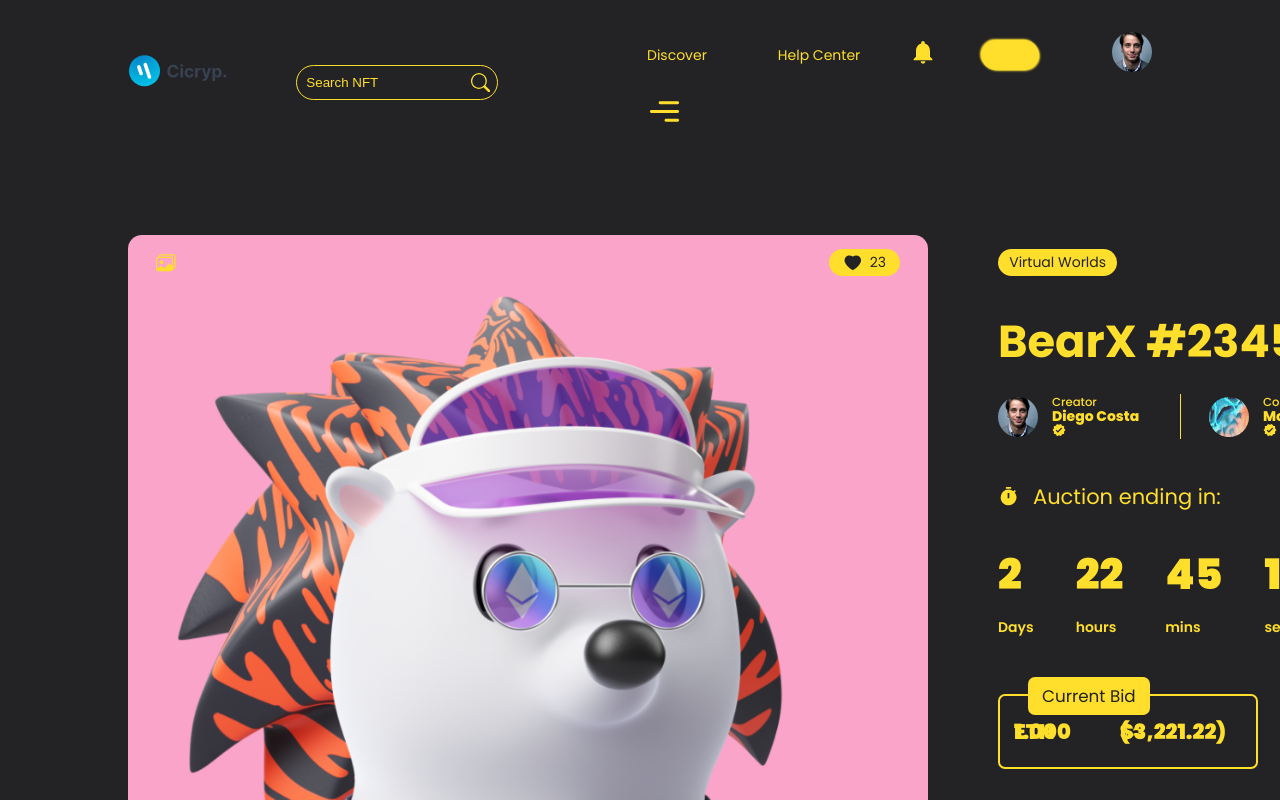
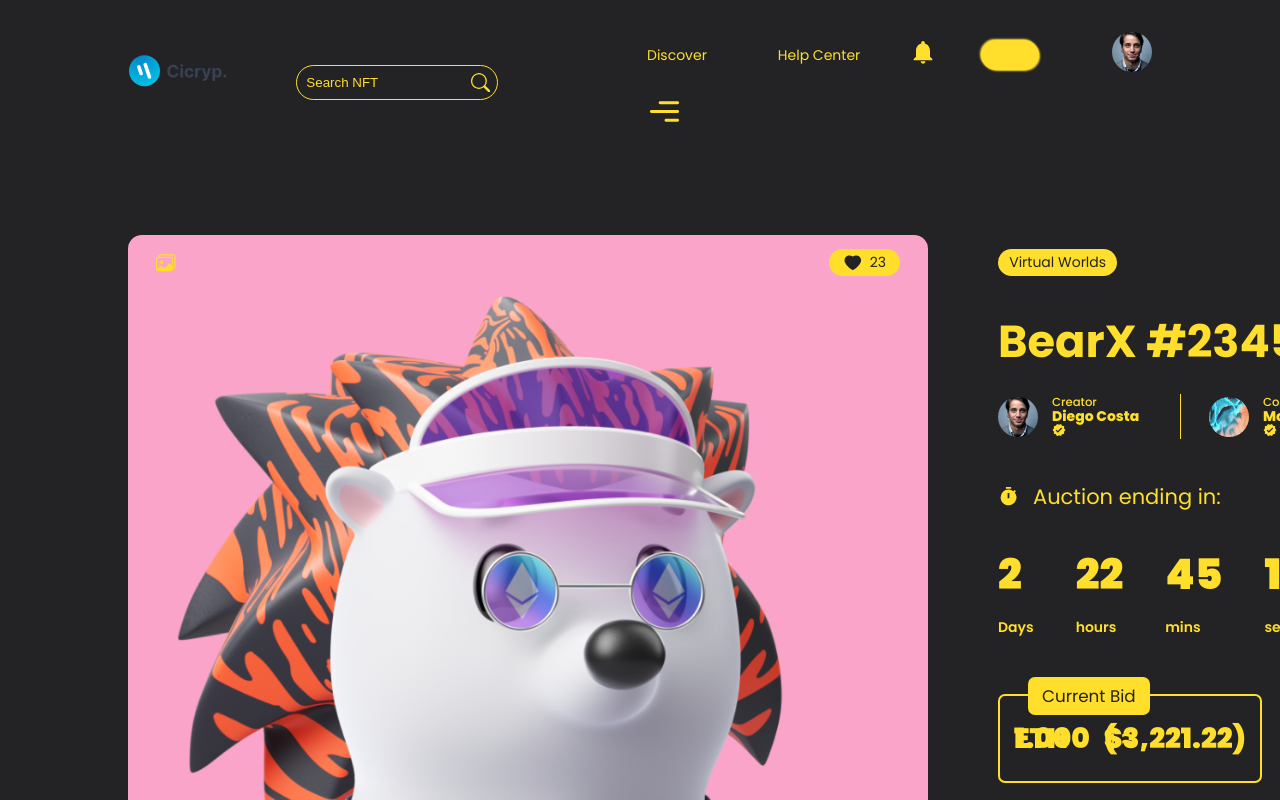
Before and after one commit to debadityasingh8972/nft-marketplace-demo, a Next.js app: page /NFT-details in a window 1280 px wide. Shown: the top 800 px of the page. Built offline with nearby package versions, Linux system fonts and the light colour scheme.

Commit message:
nft details stylling updated

```diff
--- a/NFTDetailsPage/NFTDescription/NFTDescription.module.css
+++ b/NFTDetailsPage/NFTDescription/NFTDescription.module.css
@@ -23,7 +23,7 @@
     position: absolute;
     top: 5rem;
     left: 65%;
-    width: 14rem;
+    width: 20rem;
     background-color: var(--main-bg-color);
     box-shadow: var(--box-shadow);
     border-radius: .5rem;
@@ -41,6 +41,7 @@
 
 .NFTDescription_box_share_box_social a:hover{
     background-color: var(--icons-color);
+    /* background-color: var(--box-shadow); */
     color: var(--main-bg-color);
     border-radius: .5rem;
     padding: .5rem .5rem;
@@ -158,7 +159,7 @@
 
 .NFTDescription_box_profile_biding_box_price_bid p{
     padding: 1rem;
-    font-size: 1.5rem;
+    font-size: 2rem;
     font-weight: 900;
 }
 
```
